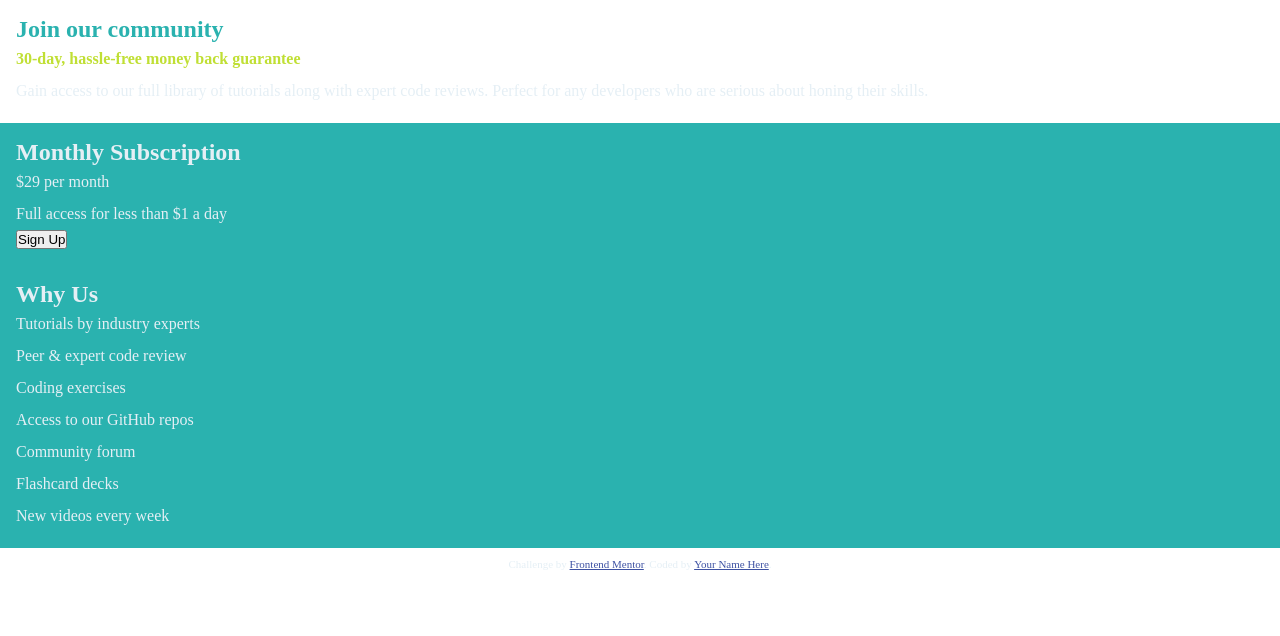
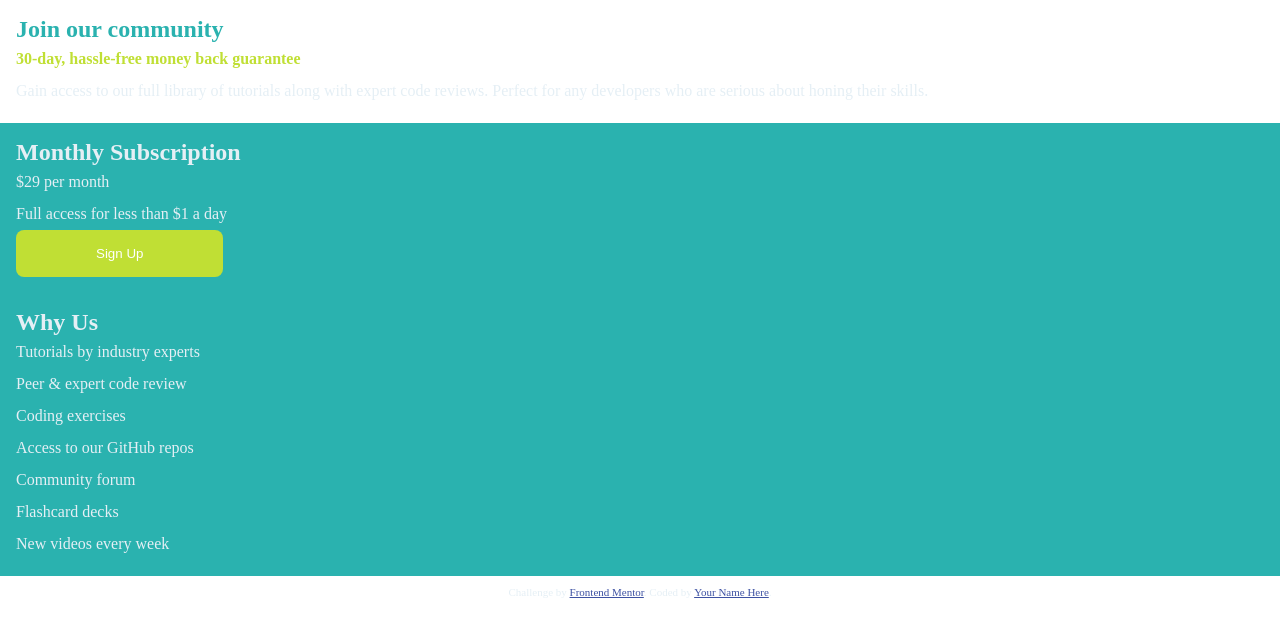
Before and after one commit to koreynichols/single-price-grid-component, a plain HTML site: page index.html in a window 1280 px wide. Drawn offline with Linux system fonts and the light colour scheme.

Commit message:
working on styles

```diff
--- a/styles.css
+++ b/styles.css
@@ -43,3 +43,11 @@ p {
 .subscribe-section h2, .about-section h2 {
     color: var(--light-gray)
 }
+
+input {
+    background-color: var(--bright-yellow);
+    color: white;
+    padding: 1rem 5rem;
+    border-radius: .5rem;
+    border: none;
+}
```
